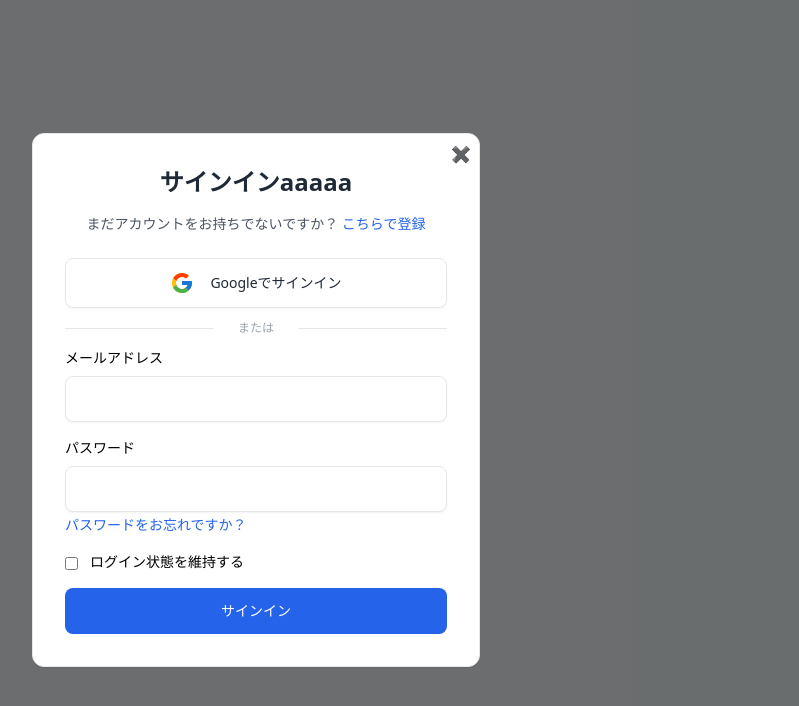
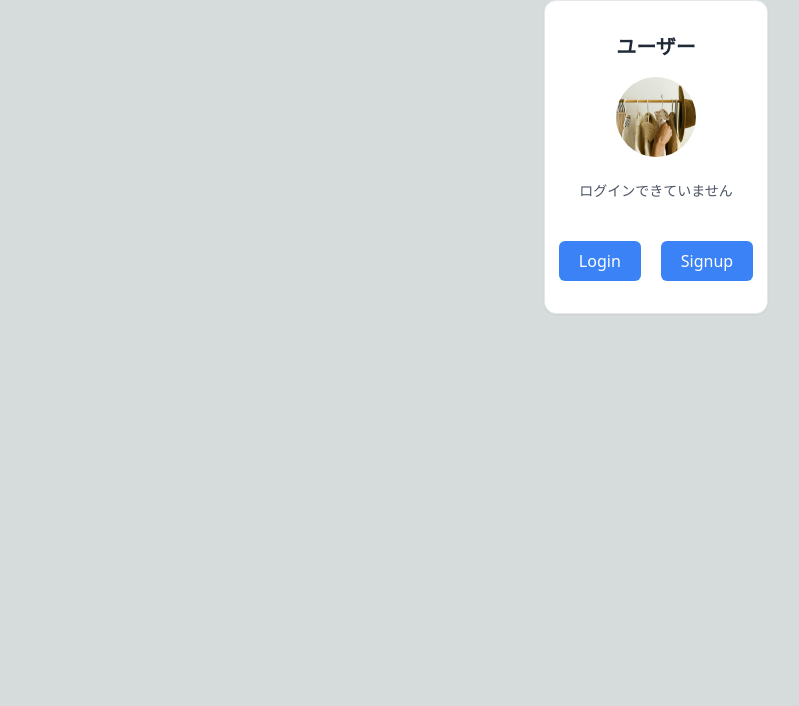
Before and after one commit to Charlie2222223/Fashion-Folder, a Next.js app: page /components/user/User_Info in a window 1280 px wide. Shown: the top 706 px of the page, without its empty margins (384-1183 px from the left). Built offline with nearby package versions, Linux system fonts and the light colour scheme.

Commit message:
ユーザー情報画面編集

```diff
--- a/src/pages/components/user/User_Info.tsx
+++ b/src/pages/components/user/User_Info.tsx
@@ -2,94 +2,45 @@ import { useRouter } from 'next/router';
 import React from 'react'
 import { FcGoogle } from 'react-icons/fc'
 
-const User_Info: React.FC <{ onClose: () => void }> = ({ onClose }) =>{
+const User_Info: React.FC <{onUserClick: () => void}> = ({ onUserClick }) =>{
 
     const router = useRouter();
 
     const handleClick = () => {
       //ページに遷移する
-      router.push('/Login');
+      router.push('/SignIn');
     };
 
   return (
-<div className="fixed inset-0 flex items-center justify-center bg-black bg-opacity-50 z-50">
+    <div className="fixed inset-x-0 top-0  flex items-start justify-end  bg-opacity-50 z-50">
     {/* 背景を半透明にして、中央にコンテンツを配置するためのラッパー */}
-  <div className="bg-white border border-gray-200 rounded-xl shadow-sm dark:bg-neutral-900 dark:border-neutral-700 p-8 relative w-full max-w-md mx-4 sm:mx-8 md:mx-16 lg:mx-24 xl:mx-32">
+    <div className="bg-white border border-gray-200 rounded-xl shadow-sm dark:bg-neutral-900 dark:border-neutral-700 p-8 relative w-56 max-w-md mx-4 sm:mx-8 md:mx-16 lg:mx-24 xl:mx-32">
         {/* カードのコンテナ: 白背景とボーダー、ダークモード対応 */}
-    <button
-      className="absolute top-2 right-2 text-gray-600 hover:text-gray-900"
-      onClick={onClose}
-    >
-      {/* 閉じるボタン: 右上に配置 */}
-      ✖
-    </button>
-    <h1 className="text-2xl font-bold text-gray-800 dark:text-white text-center mb-4">
+        <h1 className="text-xl font-bold text-gray-800 dark:text-white text-center mb-4">
         {/* サインインの見出し: 中央揃え、ダークモード対応 */}
-      サインインaaaaa
+        ユーザー
         </h1>
-    <p className="text-sm text-gray-600 dark:text-neutral-400 text-center mb-6">
-      {/* サインアップリンクを含む説明文: 中央揃え、ダークモード対応 */}
-      まだアカウントをお持ちでないですか？{" "}
-      <a className="text-blue-600 decoration-2 hover:underline dark:text-blue-500" href="#">
-        こちらで登録
-      </a>
-    </p>
-    <button className="w-full py-3 px-4 inline-flex justify-center items-center gap-x-2 text-sm font-medium rounded-lg border border-gray-200 bg-white text-gray-800 shadow-sm hover:bg-gray-50 focus:outline-none focus:bg-gray-50 dark:bg-neutral-900 dark:border-neutral-700 dark:text-white dark:hover:bg-neutral-800 dark:focus:bg-neutral-800">
-      {/* Googleでサインインボタン: Googleのアイコン付き、ダークモード対応 */}
-      <FcGoogle className="mr-2 text-2xl" />
-      Googleでサインイン
-    </button>
-    <div className="py-3 flex items-center text-xs text-gray-400 uppercase before:flex-1 before:border-t before:border-gray-200 before:me-6 after:flex-1 after:border-t after:border-gray-200 after:ms-6 dark:text-neutral-500 dark:before:border-neutral-600 dark:after:border-neutral-600">
-      {/* またはセクション: 横線で区切り、ダークモード対応 */}
-      または
-    </div>
-    <form>
-      <div className="grid gap-y-4">
-        {/* フォームグループ: メールアドレス入力 */}
-        <div>
-          <label className="block text-sm mb-2 dark:text-white" htmlFor="email">
-            メールアドレス
-          </label>
-          <input
-            className="py-3 px-4 block w-full border border-gray-200 rounded-lg text-sm focus:border-blue-500 focus:ring-blue-500 dark:bg-neutral-900 dark:border-neutral-700 dark:text-white dark:placeholder-neutral-500 dark:focus:bg-neutral-800 dark:focus:ring-neutral-600 shadow-sm"
-            id="email"
-            name="email"
-            required
-            type="email"
+        <div className="flex justify-center mb-6">
+      {/* 丸いアイコンに写真を挿入 */}
+        <img
+            src="/img/Wear_1.jpg"
+            alt="ユーザーアイコン"
+            className="w-20 h-20 rounded-full object-cover"
         />
         </div>
-        {/* フォームグループ: パスワード入力 */}
-        <div>
-          <div className="flex justify-between items-center">
-            <label className="block text-sm mb-2 dark:text-white" htmlFor="password">
-              パスワード
-            </label>
-          </div>
-          <input
-            className="py-3 px-4 block w-full border border-gray-200 rounded-lg text-sm focus:border-blue-500 focus:ring-blue-500 dark:bg-neutral-900 dark:border-neutral-700 dark:text-white dark:placeholder-neutral-500 dark:focus:bg-neutral-800 dark:focus:ring-neutral-600 shadow-sm"
-            id="password"
-            name="password"
-            required
-            type="password"
-          />
-          <a className="inline-flex items-center gap-x-1 text-sm text-blue-600 decoration-2 hover:underline dark:text-blue-500" href="#">
-            {/* パスワードを忘れた場合のリンク */}
-            パスワードをお忘れですか？
-          </a>
-        </div>
-        {/* ログイン状態を維持するチェックボックス */}
-        <div className="flex items-center">
-          <input className="shrink-0 mt-0.5 border-gray-200 rounded text-blue-600 dark:bg-neutral-800 dark:border-neutral-700 dark:checked:bg-blue-500 dark:checked:border-blue-500 dark:focus:ring-offset-gray-800" id="remember-me" name="remember-me" type="checkbox" />
-          <label className="ms-3 text-sm dark:text-white" htmlFor="remember-me">
-            ログイン状態を維持する
-          </label>
-        </div>
-        {/* サインインボタン */}
-        <button className="w-full py-3 px-4 inline-flex justify-center items-center gap-x-2 text-sm font-medium rounded-lg border border-transparent bg-blue-600 text-white hover:bg-blue-700 focus:outline-none focus:bg-blue-700">
-          サインイン
+        <p className="text-sm text-gray-600 dark:text-neutral-400 text-center mb-3">
+          ログインできていません{" "}
+        </p>
+
+        <div className="flex justify-center mt-10 space-x-5">
+                <button className="px-5 py-2 text-white bg-blue-500 rounded-md hover:bg-blue-600" onClick={() =>{onUserClick()}}>
+                    Login
+                </button>
+                <button className="px-5 py-2 text-white bg-blue-500 rounded-md hover:bg-blue-600" onClick={handleClick}>
+                    Signup
                 </button>
             </div>
-    </form>
+
     </div>
     </div>
   )
--- a/src/pages/index.tsx
+++ b/src/pages/index.tsx
@@ -17,7 +17,7 @@ const Home: React.FC = () => {
   return (
     <div className="flex flex-col min-h-screen space-y-8"> {/* 全体に余白を追加 */}
       <Header onUserClick={() => {
-        setUserFormVisible(true);  // 状態を更新
+        isUserFormVisible ? setUserFormVisible(false) : setUserFormVisible(true);
       }} />
       <main className="flex-grow space-y-16"> {/* メイン部分に余白を追加 */}
         <Title />
@@ -28,7 +28,8 @@ const Home: React.FC = () => {
         }}/>
 
         {isUserFormVisible && (
-          <User_Info onClose={() => {
+          <User_Info onUserClick={() => {
+            setSignInFormVisible(true);
             setUserFormVisible(false);
           }} />
         )}
```
Also changed, not shown: 1 other file (tests, documents, lock files or other folders). Lines whose indentation alone changed are shown as unchanged.
